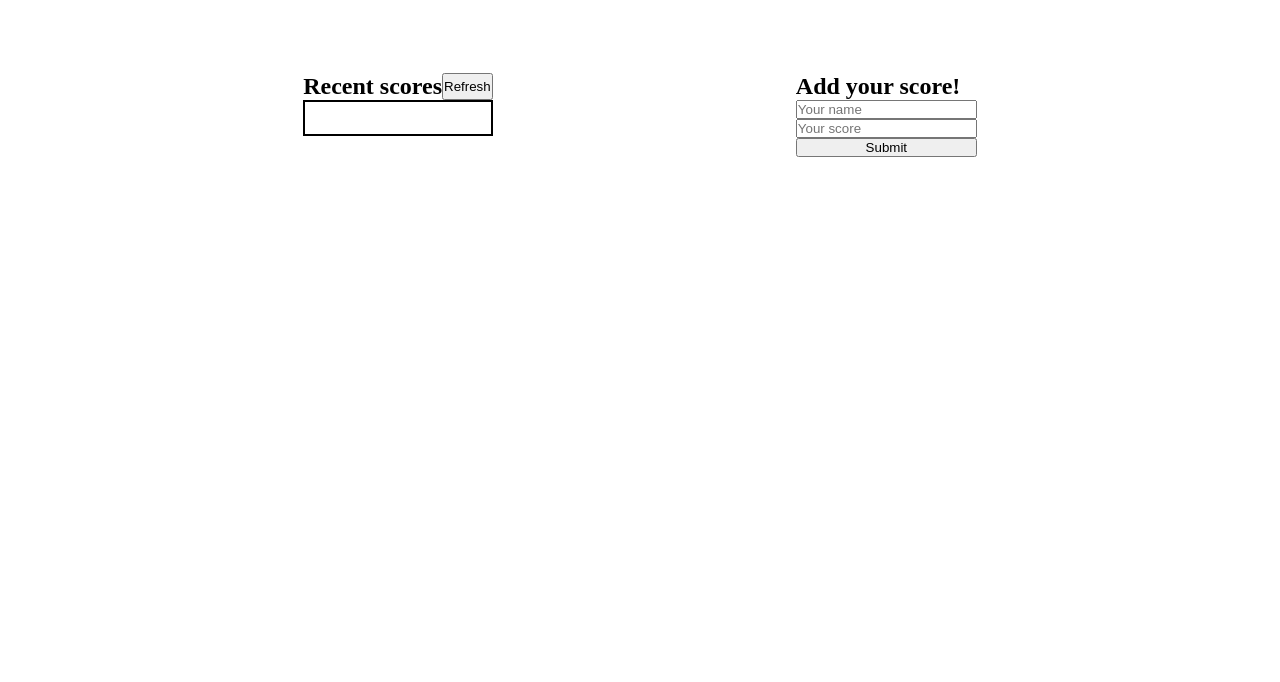
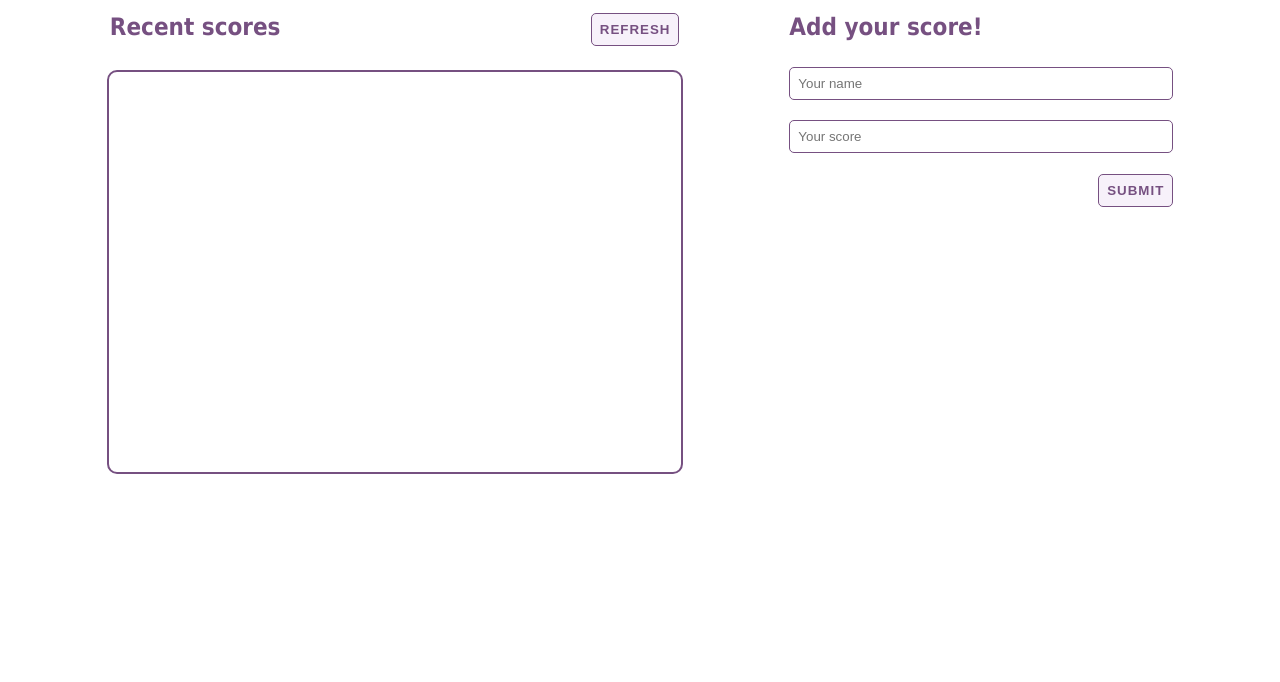
Before and after one commit to arnrdn/leaderboard, a website built with webpack: page src/index.html in a window 1280 px wide. Shown: the part 118-800 px from the top of the page. Built offline with nearby package versions, Linux system fonts and the light colour scheme; no server answers.

Commit message:
Add all styling

```diff
--- a/package.json
+++ b/package.json
@@ -39,6 +39,7 @@
     "webpack-dev-server": "^4.6.0"
   },
   "dependencies": {
+    "eslint-config-pulsovi-node-webkit": "^0.0.2",
     "lodash": "^4.17.21",
     "node-sass": "^7.0.0"
   }
--- a/src/styles/_utilities.scss
+++ b/src/styles/_utilities.scss
@@ -4,6 +4,11 @@
   flex-direction: $direction;
 }
 
+@mixin border() {
+  border: 1px solid $fontColor;
+  border-radius: 5px;
+}
+
 * {
   margin: 0;
   padding: 0;
--- a/src/styles/style.scss
+++ b/src/styles/style.scss
@@ -1,25 +1,113 @@
 @import './utilities';
 
+$fontColor : rgb(118, 80, 129);
+$extraColor : rgb(247, 241, 250);
+$titlePadding : 0 0.2rem 1.5rem 0.2rem;
+
+body {
+  color: $fontColor;
+  font-family: Tahoma, sans-serif;
+  overflow: auto;
+}
+
 h1 {
-  padding: 2% 0 0 2%;
+  padding: 4% 0 2% 8.2%;
 }
 
 .main-content {
   @include flexDisplay(row, space-evenly);
 
-  margin-top: 10%;
+  margin-top: 1rem;
+}
+
+.add-score {
+  width: 30%;
+  min-width: 300px;
+}
+
+.recent-scores {
+  width: 45%;
 }
 
 .recent-title {
   @include flexDisplay(row, space-between);
+
+  padding: $titlePadding;
 }
 
 .user-content {
-  border: 2px solid black;
+  border: 2px solid $fontColor;
+  border-radius: 10px;
   list-style-type: none;
-  padding: 1rem;
+  height: 50vh;
+  overflow: hidden;
+  overflow-y: scroll;
+
+  &::-webkit-scrollbar {
+    width: 10px;
+    background-color: $extraColor;
+    border-radius: 30px;
+  }
+
+  &::-webkit-scrollbar-thumb {
+    border: 1px solid $fontColor;
+    background: $extraColor;
+    width: 1px;
+    border-radius: 30px;
+  }
 }
 
 form {
-  @include flexDisplay(column, space-evenly);
+  display: grid;
+  grid-template-columns: 1fr;
+  grid-template-rows: 1fr 1fr 1fr 0.7fr;
+  gap: 1.3rem;
+  grid-template-areas:
+    "title title"
+    "name name"
+    "score score"
+    ". button";
+
+  & input {
+    padding: 0.5rem;
+
+    @include border();
+  }
 }
+
+form h2 {
+  grid-area: title;
+}
+
+form input:nth-of-type(1) {
+  grid-area: name;
+}
+
+form input:nth-of-type(2) {
+  grid-area: score;
+}
+
+button {
+  @include border();
+
+  cursor: pointer;
+  padding: 0.5rem;
+  color: $fontColor;
+  font-weight: 600;
+  text-transform: uppercase;
+  letter-spacing: 1px;
+  background-color: $extraColor;
+}
+
+form button {
+  grid-area: button;
+}
+
+ul li {
+  padding: 1rem 2rem;
+  font-weight: 600;
+}
+
+ul li:nth-of-type(2n) {
+  background-color: $extraColor;
+}
```
Also changed, not shown: src/styles/style.css, 2 other files.
